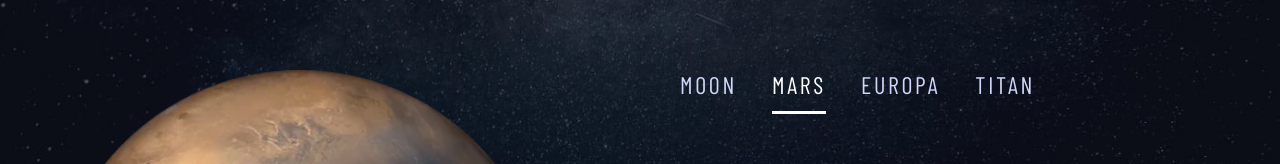
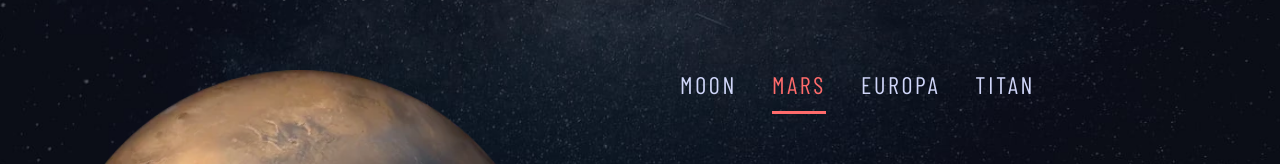
Before and after one commit to ME0WGE/React-Space-Router, a React (Vite) app: page /destination/mars in a window 1280 px wide. Shown: the part 246-410 px from the top of the page. Built offline with nearby package versions, Linux system fonts and the light colour scheme; a web font is replaced by a local one.

Commit message:
add different active color on planet links

```diff
--- a/src/pages/destination/destination.css
+++ b/src/pages/destination/destination.css
@@ -58,9 +58,28 @@
   border-bottom: 3px solid rgba(255, 255, 255, 0.5);
 }
 
-.planet-link.active {
-  color: var(--color-white);
-  border-bottom: 3px solid var(--color-white);
+/* Moon - tons bleutés glacés */
+.planet-link[href="/destination/moon"].active {
+  color: #d8e7ff;
+  border-bottom: 3px solid #d8e7ff;
+}
+
+/* Mars - tons rougeâtres */
+.planet-link[href="/destination/mars"].active {
+  color: #ff6b6b;
+  border-bottom: 3px solid #ff6b6b;
+}
+
+/* Europa - tons turquoise glacé */
+.planet-link[href="/destination/europa"].active {
+  color: #71f5e8;
+  border-bottom: 3px solid #71f5e8;
+}
+
+/* Titan - tons dorés */
+.planet-link[href="/destination/titan"].active {
+  color: #ffd700;
+  border-bottom: 3px solid #ffd700;
 }
 
 /* Information planète */
```
